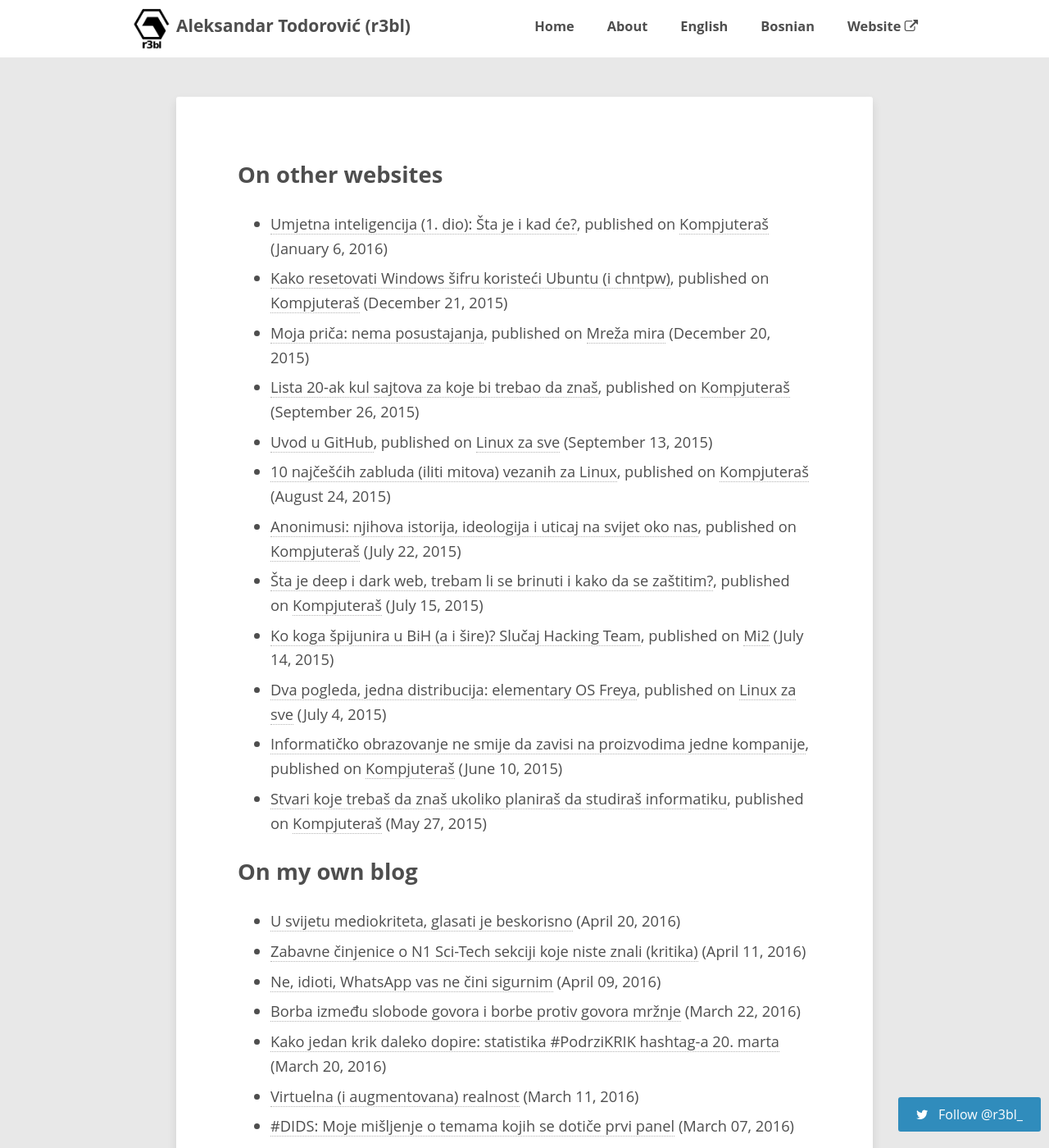
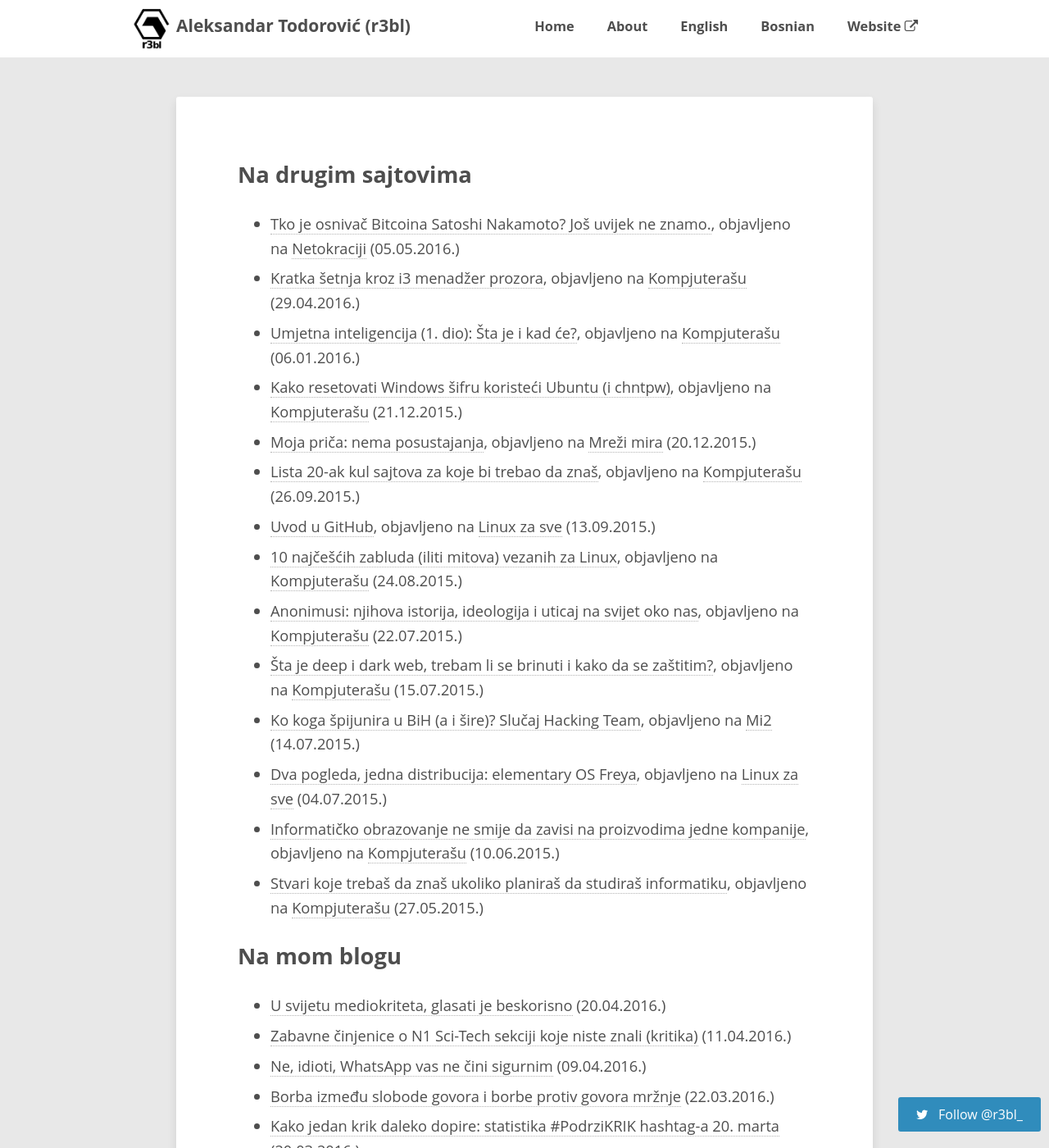
Before and after one commit to menghanhui/r3bl.blog, a Jekyll site: the page built from bs/index.md, in a window 1280 px wide and 1400 px high, scrolled down 232 px. Shown: the whole window at 82% size. Built offline with Jekyll 4.4.1, drawn with Linux system fonts in a browser that asks for light colours; nearby versions of some CDN libraries; comment, search, counter and statistics services are not loaded; some of the changed text lies outside the part shown.

Commit message:
Updates the Bosnian layout

```diff
--- a/bs/index.md
+++ b/bs/index.md
@@ -1,33 +1,35 @@
 ---
 layout: page
-title: "Content I wrote in Bosnian/Serbian/Croatian"
+title: "Članci koje sam napisao na bosanskom/srpskom/hrvatskom jeziku"
 comments: false
 share: false
 image:
   feature: abstract-1-3
 ---
 
-## On other websites
+## Na drugim sajtovima
 
 <ul>
-    <li><a href="https://kompjuteras.com/umjetna-inteligencija/">Umjetna inteligencija (1. dio): Šta je i kad će?</a>, published on <a href="https://kompjuteras.com/">Kompjuteraš</a> (January 6, 2016)</li>
-    <li><a href="https://kompjuteras.com/kako-resetovati-windows-sifru-koristeci-ubuntu-chntpw/">Kako resetovati Windows šifru koristeći Ubuntu (i chntpw)</a>, published on <a href="https://kompjuteras.com/">Kompjuteraš</a> (December 21, 2015)</li>
-    <li><a href="http://www.mreza-mira.net/31229-moja-prica-nema-posustajanja/">Moja priča: nema posustajanja</a>, published on <a href="http://www.mreza-mira.net/">Mreža mira</a> (December 20, 2015)</li>
-    <li><a href="http://kompjuteras.com/lista-20-ak-kul-sajtova-za-koje-bi-trebao-da-znas/">Lista 20-ak kul sajtova za koje bi trebao da znaš</a>, published on <a href="http://kompjuteras.com">Kompjuteraš</a> (September 26, 2015)</li>
-    <li><a href="http://www.linuxzasve.com/uvod-u-github">Uvod u GitHub</a>, published on <a href="http://linuxzasve.com/">Linux za sve</a> (September 13, 2015)</li>
-    <li><a href="http://kompjuteras.com/10-najcescih-zabluda-iliti-mitova-vezanih-za-linux/">10 najčešćih zabluda (iliti mitova) vezanih za Linux</a>, published on <a href="http://kompjuteras.com">Kompjuteraš</a> (August 24, 2015)</li>
-    <li><a href="http://kompjuteras.com/anonimusi-njihova-istorija-ideologija-uticaj-na-svijet-oko-nas/">Anonimusi: njihova istorija, ideologija i uticaj na svijet oko nas</a>, published on <a href="http://kompjuteras.com">Kompjuteraš</a> (July 22, 2015)</li>
-    <li><a href="http://kompjuteras.com/sta-je-deep-dark-web-trebam-li-se-brinuti-kako-da-se-zastitim/">Šta je deep i dark web, trebam li se brinuti i kako da se zaštitim?</a>, published on <a href="http://kompjuteras.com">Kompjuteraš</a> (July 15, 2015)</li>
-    <li><a href="http://www.mi2.ba/vijesti/koga-spijunira-bih-sire-slucaj-hacking-team/">Ko koga špijunira u BiH (a i šire)? Slučaj Hacking Team</a>, published on <a href="http://www.mi2.ba/">Mi2</a> (July 14, 2015)</li>
-    <li><a href="http://www.linuxzasve.com/dva-pogleda-jedna-distribucija-elementary-os-freya">Dva pogleda, jedna distribucija: elementary OS Freya</a>, published on <a href="http://linuxzasve.com/">Linux za sve</a> (July 4, 2015)</li>
-    <li><a href="http://kompjuteras.com/informaticko-obrazovanje-ne-smije-da-zavisi-na-proizvodima-jedne-kompanije/">Informatičko obrazovanje ne smije da zavisi na proizvodima jedne kompanije</a>, published on <a href="http://kompjuteras.com/">Kompjuteraš</a> (June 10, 2015)</li>
-    <li><a href="http://kompjuteras.com/stvari-koje-trebas-da-znas-ukoliko-planiras-da-studiras-informatiku/">Stvari koje trebaš da znaš ukoliko planiraš da studiraš informatiku</a>, published on <a href="http://kompjuteras.com/">Kompjuteraš</a> (May 27, 2015)</li>
+    <li><a href="http://www.netokracija.com/osnivac-bitcoina-satoshi-nakamoto-117842">Tko je osnivač Bitcoina Satoshi Nakamoto? Još uvijek ne znamo.</a>, objavljeno na <a href="http://www.netokracija.com/">Netokraciji</a> (05.05.2016.)</li>
+    <li><a href="http://kompjuteras.com/kratka-setnja-kroz-i3-menadzer-prozora/">Kratka šetnja kroz i3 menadžer prozora</a>, objavljeno na <a href="https://kompjuteras.com/">Kompjuterašu</a> (29.04.2016.)</li>
+    <li><a href="https://kompjuteras.com/umjetna-inteligencija/">Umjetna inteligencija (1. dio): Šta je i kad će?</a>, objavljeno na <a href="https://kompjuteras.com/">Kompjuterašu</a> (06.01.2016.)</li>
+    <li><a href="https://kompjuteras.com/kako-resetovati-windows-sifru-koristeci-ubuntu-chntpw/">Kako resetovati Windows šifru koristeći Ubuntu (i chntpw)</a>, objavljeno na <a href="https://kompjuteras.com/">Kompjuterašu</a> (21.12.2015.)</li>
+    <li><a href="http://www.mreza-mira.net/31229-moja-prica-nema-posustajanja/">Moja priča: nema posustajanja</a>, objavljeno na <a href="http://www.mreza-mira.net/">Mreži mira</a> (20.12.2015.)</li>
+    <li><a href="http://kompjuteras.com/lista-20-ak-kul-sajtova-za-koje-bi-trebao-da-znas/">Lista 20-ak kul sajtova za koje bi trebao da znaš</a>, objavljeno na <a href="http://kompjuteras.com">Kompjuterašu</a> (26.09.2015.)</li>
+    <li><a href="http://www.linuxzasve.com/uvod-u-github">Uvod u GitHub</a>, objavljeno na <a href="http://linuxzasve.com/">Linux za sve</a> (13.09.2015.)</li>
+    <li><a href="http://kompjuteras.com/10-najcescih-zabluda-iliti-mitova-vezanih-za-linux/">10 najčešćih zabluda (iliti mitova) vezanih za Linux</a>, objavljeno na <a href="http://kompjuteras.com">Kompjuterašu</a> (24.08.2015.)</li>
+    <li><a href="http://kompjuteras.com/anonimusi-njihova-istorija-ideologija-uticaj-na-svijet-oko-nas/">Anonimusi: njihova istorija, ideologija i uticaj na svijet oko nas</a>, objavljeno na <a href="http://kompjuteras.com">Kompjuterašu</a> (22.07.2015.)</li>
+    <li><a href="http://kompjuteras.com/sta-je-deep-dark-web-trebam-li-se-brinuti-kako-da-se-zastitim/">Šta je deep i dark web, trebam li se brinuti i kako da se zaštitim?</a>, objavljeno na <a href="http://kompjuteras.com">Kompjuterašu</a> (15.07.2015.)</li>
+    <li><a href="http://www.mi2.ba/vijesti/koga-spijunira-bih-sire-slucaj-hacking-team/">Ko koga špijunira u BiH (a i šire)? Slučaj Hacking Team</a>, objavljeno na <a href="http://www.mi2.ba/">Mi2</a> (14.07.2015.)</li>
+    <li><a href="http://www.linuxzasve.com/dva-pogleda-jedna-distribucija-elementary-os-freya">Dva pogleda, jedna distribucija: elementary OS Freya</a>, objavljeno na <a href="http://linuxzasve.com/">Linux za sve</a> (04.07.2015.)</li>
+    <li><a href="http://kompjuteras.com/informaticko-obrazovanje-ne-smije-da-zavisi-na-proizvodima-jedne-kompanije/">Informatičko obrazovanje ne smije da zavisi na proizvodima jedne kompanije</a>, objavljeno na <a href="http://kompjuteras.com/">Kompjuterašu</a> (10.06.2015.)</li>
+    <li><a href="http://kompjuteras.com/stvari-koje-trebas-da-znas-ukoliko-planiras-da-studiras-informatiku/">Stvari koje trebaš da znaš ukoliko planiraš da studiraš informatiku</a>, objavljeno na <a href="http://kompjuteras.com/">Kompjuterašu</a> (27.05.2015.)</li>
 </ul>
 
-## On my own blog
+## Na mom blogu
 
 <ul>
     {% for post in site.categories.bs %}
-        <li><a href="{{ site.url }}{{post.url }}">{{ post.title }}</a> ({{ post.date | date: "%B %d, %Y" }})</li>
+        <li><a href="{{ site.url }}{{post.url }}">{{ post.title }}</a> ({{ post.date | date: "%d.%m.%Y." }})</li>
     {% endfor %}
 </ul>
```
